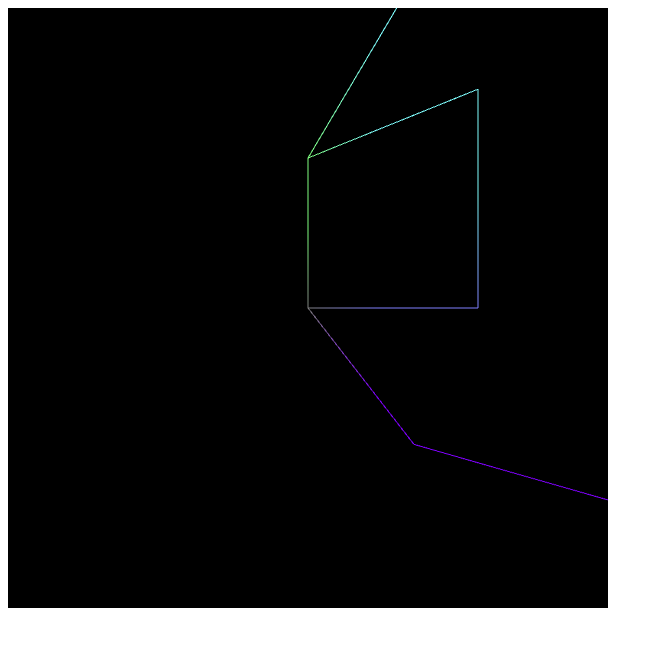
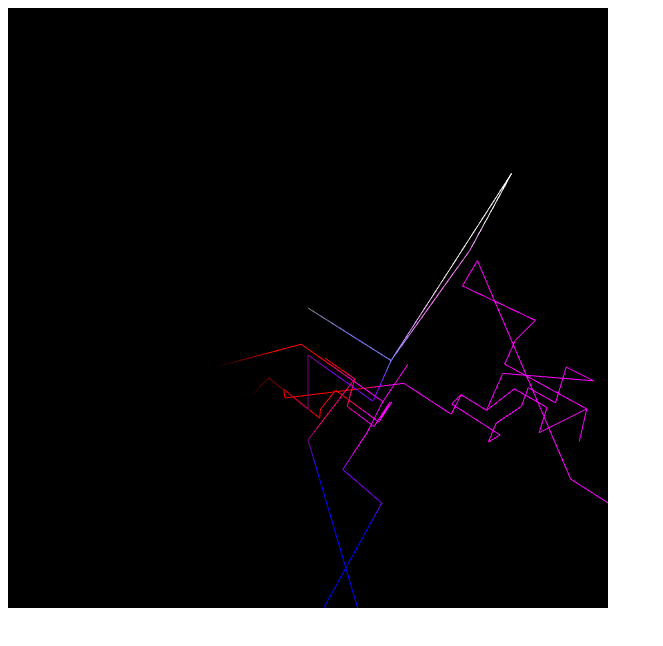
Before and after one commit to Levo/turtle3D, a plain HTML site: page index.html in a window 1280 px wide. Shown: the whole page, without its empty margins (0-663 px from the left). Drawn offline with Linux system fonts and the light colour scheme; animation ran at ten frames a second.

Commit message:
basic decoder
basic decode is working for simple productions

```diff
--- a/index.html
+++ b/index.html
@@ -15,6 +15,7 @@
 
     </div>
     <script src="turtle.js"></script>
+    <script src="reader.js"></script>
     <script src="webgl-utils.js"></script>
     <script src="webgl-debug.js"></script>
     <script src="cuon-utils.js"></script>
@@ -23,7 +24,6 @@
     <script src="scene.js"></script>
 
     <script>
-
       document.addEventListener("keypress", function(event){
           if(event.keyCode === 114 ){
               rotate = true;
--- /dev/null
+++ b/reader.js
@@ -0,0 +1,176 @@
+function reader(){
+
+	/*
+		Angle for the turtle to use
+	*/
+	this.angle = 90;
+
+	/*
+		Possble symbols to be used with the productions and axiom
+	*/
+	this.symbols = ["F","f","+","-","[","]","^","&","\\","/"];
+
+	/*
+		a set of production stream
+			F -> FF+F&F-F
+			B -> BB+F+B++B
+			...
+	*/
+	this.productions = {
+		"F":"F&+F-"
+	};
+
+	/*
+		Starting equation
+			FB
+	*/
+	this.axiom = "F[F^]F";
+
+	/*
+		A stack structure to keep track of the current state of the turtle
+	*/
+	this.stack = [];
+
+
+	/*
+		The number of iterations for the productions
+	*/
+	this.iterations = 5;
+
+
+	/*
+		Temp production
+	*/
+	this.tempProduction = "";
+
+	/*
+		The stream of commands after iterations
+	*/
+	this.finalProduction = "";
+
+
+}
+
+reader.prototype.decode = function(){
+
+	/*
+		If the iterations is equal to zero
+			Just perform the axiom
+	*/
+	if(this.iterations === 0){
+		for (var i = 0; i < this.axiom.length; i++) {
+			this.finalProduction[i] = this.axiom[i];
+		};
+	}else{
+		this.tempProduction = this.axiom;
+
+		for (var i = 0; i < this.iterations; i++) {
+
+			for (var j = 0; j < this.tempProduction.length; j++) {
+
+				if(this.productions[this.tempProduction[j]]){
+					for (var w = 0; w < this.productions[this.tempProduction[j]].length; w++) {
+					    this.finalProduction = this.finalProduction + this.productions[this.tempProduction[j]][w];
+					};
+				}else{
+					this.finalProduction = this.finalProduction + this.tempProduction[j];
+				}
+
+			};
+
+			this.tempProduction = this.finalProduction;
+		};
+
+	}
+
+	/*
+		Make the turtle move!
+	*/
+	this.draw();
+
+}
+
+/*
+	Calls all the functions to make the turtle walk the pattern
+*/
+reader.prototype.draw = function(){
+	/*
+		current action to peform
+	*/
+	var c = null;
+
+	/*
+		Go through the whole production stream and call each function
+	*/
+	for (var i = 0; i < this.finalProduction.length; i++) {
+
+		c = this.finalProduction[i];
+
+		if(c === "F"){
+			turtle.F();
+		}else if(c === "f"){
+			turtle.f();
+		}else if(c === "+"){
+			turtle.plus();
+		}else if(c === "-"){
+			turtle.minus();
+		}else if(c === "["){
+			var temp = {
+				pos: {
+					x: turtle.pos.x,
+					y: turtle.pos.y,
+					z: turtle.pos.z
+				},
+				dir: {
+					x: turtle.dir.x,
+					y: turtle.dir.y,
+					z: turtle.dir.z
+				},
+				up: {
+					x: turtle.up.x,
+					y: turtle.up.y,
+					z: turtle.up.z
+				},
+				r: {
+					x: turtle.r.x,
+					y: turtle.r.y,
+					z: turtle.r.z
+				}
+			};
+
+			this.stack.push(temp);
+			turtle.plus();
+		}else if(c === "]"){
+
+			var temp = this.stack.pop();
+
+			turtle.pos.x = temp.pos.x;
+			turtle.pos.y = temp.pos.y;
+			turtle.pos.z = temp.pos.z;
+
+			turtle.dir.x = temp.dir.x;
+			turtle.dir.y = temp.dir.y;
+			turtle.dir.z = temp.dir.z;
+
+			turtle.up.x = temp.up.x;
+			turtle.up.y = temp.up.y;
+			turtle.up.z = temp.up.z;
+
+			turtle.r.x = temp.r.x;
+			turtle.r.y = temp.r.y;
+			turtle.r.z = temp.r.z;
+
+			turtle.minus();
+
+		}else if(c === "^"){
+			turtle.upArrow();
+		}else if(c === "&"){
+			turtle.ampersand();
+		}else if(c === "\\"){
+			turtle.backslash();
+		}else if(c === "/"){
+			turtle.forwardslash();
+		}
+
+	};
+}
--- a/scene.js
+++ b/scene.js
@@ -15,49 +15,16 @@ var normalMatrix;
 var canvas;
 var a_Position;
 var rotate = true;
-var turtle = new turtle(0.0, 0.0, 1.0);
+var turtle = new turtle(0.0, 0.0, 0.0);
+var reader = new reader();
 
 var vertices = new Float32Array([
-  0.0, 0.0, 0.0,   0.0, 0.0, 1.0,
+  0.0, 0.0, 0.0,   0.0, 0.0, 0.0,
 ]);
 
+reader.decode();
 
-turtle.arbRotate(90, turtle.r, turtle.dir);
-turtle.arbRotate(90, turtle.r, turtle.up);
-turtle.F();
-turtle.arbRotate(90, turtle.r, turtle.dir);
-turtle.arbRotate(90, turtle.r, turtle.up);
-turtle.F();
-turtle.arbRotate(90, turtle.r, turtle.dir);
-turtle.arbRotate(90, turtle.r, turtle.up);
-turtle.F();
-turtle.arbRotate(45, turtle.r, turtle.dir);
-turtle.arbRotate(45, turtle.r, turtle.up);
-turtle.F();
-turtle.arbRotate(45, turtle.r, turtle.dir);
-turtle.arbRotate(45, turtle.r, turtle.up);
-turtle.F();
-turtle.arbRotate(45, turtle.r, turtle.dir);
-turtle.arbRotate(45, turtle.r, turtle.up);
-turtle.F();
-turtle.arbRotate(45, turtle.r, turtle.dir);
-turtle.arbRotate(45, turtle.r, turtle.up);
-turtle.F();
-turtle.arbRotate(45, turtle.r, turtle.dir);
-turtle.arbRotate(45, turtle.r, turtle.up);
-turtle.F();
-turtle.arbRotate(45, turtle.r, turtle.dir);
-turtle.arbRotate(45, turtle.r, turtle.up);
-turtle.F();
-turtle.arbRotate(45, turtle.r, turtle.dir);
-turtle.arbRotate(45, turtle.r, turtle.up);
-turtle.F();
-turtle.arbRotate(45, turtle.r, turtle.dir);
-turtle.arbRotate(45, turtle.r, turtle.up);
-turtle.F();
-
-
-var eye = new Vector4(0.0, 0.0, 2.0);
+var eye = new Vector4(0.0, 2.5, 2.0);
 var up = new Vector4(0.0, 1.0, 0.0);
 var nUp = new Vector4(0.0, 1.0, 0.0);
 var r = new Vector4(0.0, 0.0, 0.0);
--- a/turtle.js
+++ b/turtle.js
@@ -17,7 +17,7 @@ turtle.prototype.debug = function(){
 	Moves the turtle one unit without drawing a line
 */
 turtle.prototype.f = function(){
-
+	// TODO
 	this.pos.x += this.unit * this.dir.x;
 	this.pos.y += this.unit * this.dir.y;
 	this.pos.z += this.unit * this.dir.z;
@@ -119,40 +119,46 @@ turtle.prototype.arbRotate = function(theta, v, out){
 	yaw left
 */
 turtle.prototype.plus = function(){
-
+	this.arbRotate(this.angle, this.up, this.dir);
+	this.arbRotate(this.angle, this.up, this.r);
 }
 
 /*
 	yaw right
 */
 turtle.prototype.minus = function(){
-
+	this.arbRotate(-this.angle, this.up, this.dir);
+	this.arbRotate(-this.angle, this.up, this.r);
 }
 
 /*
 	pitch up
 */
 turtle.prototype.upArrow = function(){
-
+	this.arbRotate(this.angle, this.r, this.dir);
+	this.arbRotate(this.angle, this.r, this.up);
 }
 
 /*
 	pitch down
 */
 turtle.prototype.ampersand = function(){
-
+	this.arbRotate(-this.angle, this.r, this.dir);
+	this.arbRotate(-this.angle, this.r, this.up);
 }
 
 /*
 	roll left
 */
 turtle.prototype.backslash = function(){
-
+	this.arbRotate(-this.angle, this.dir, this.up);
+	this.arbRotate(-this.angle, this.dir, this.r);
 }
 
 /*
 	roll right
 */
 turtle.prototype.forwardslash = function(){
-
+	this.arbRotate(this.angle, this.dir, this.up);
+	this.arbRotate(this.angle, this.dir, this.r);
 }
```
